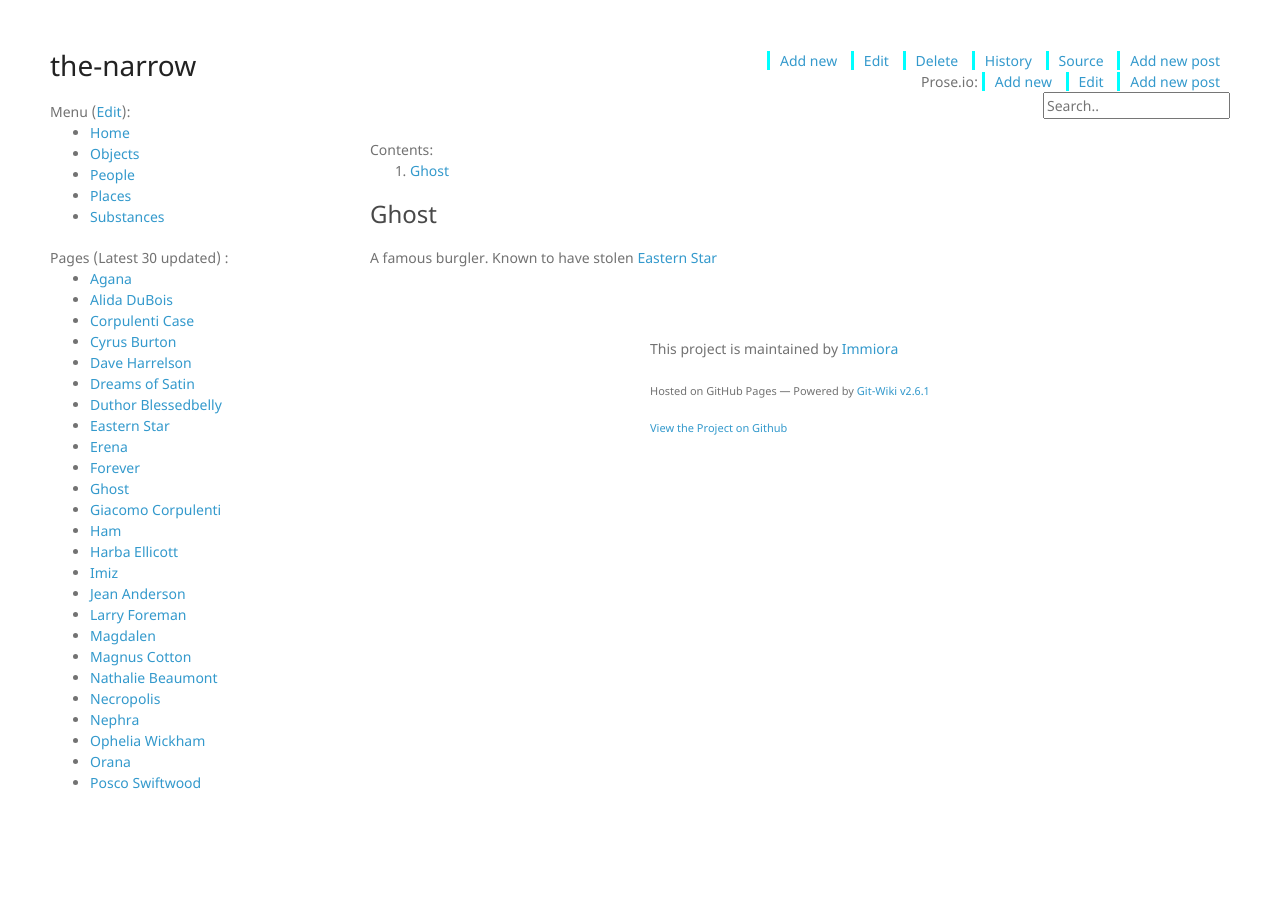
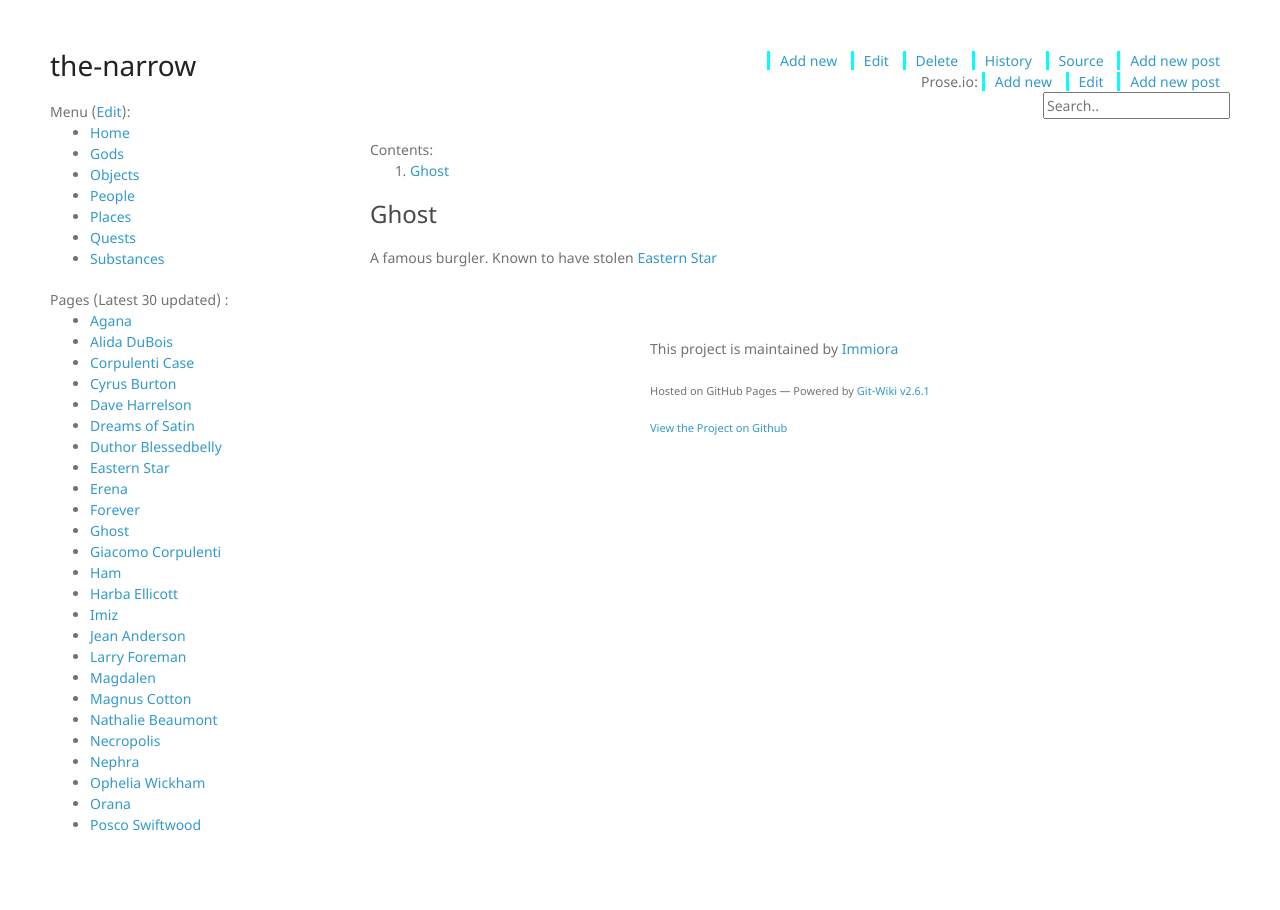
Before and after one commit to Immiora/the-narrow, a Jekyll site: the page built from wiki/people/Ghost.md, in a window 1280 px wide. Built offline with Jekyll 4.4.1, drawn with Linux system fonts in a browser that asks for light colours; nearby versions of some CDN libraries.

Commit message:
Update menu.html

```diff
--- a/_includes/git-wiki/components/lists/menu.html
+++ b/_includes/git-wiki/components/lists/menu.html
@@ -2,8 +2,10 @@ Menu (<a href="{{ site.github.repository_url }}/edit/{{site.git_branch | escape}
 
 <ul>
   <li><a href="{{ '/' | relative_url }}">Home</a></li>
+  <li><a href="{{ '/gods/' | relative_url }}">Gods</a>
   <li><a href="{{ '/objects/' | relative_url }}">Objects</a>
   <li><a href="{{ '/people/' | relative_url }}">People</a>
   <li><a href="{{ '/places/' | relative_url }}">Places</a>
+  <li><a href="{{ '/quests/' | relative_url }}">Quests</a>
   <li><a href="{{ '/substances/' | relative_url }}">Substances</a>
 </ul>
```
